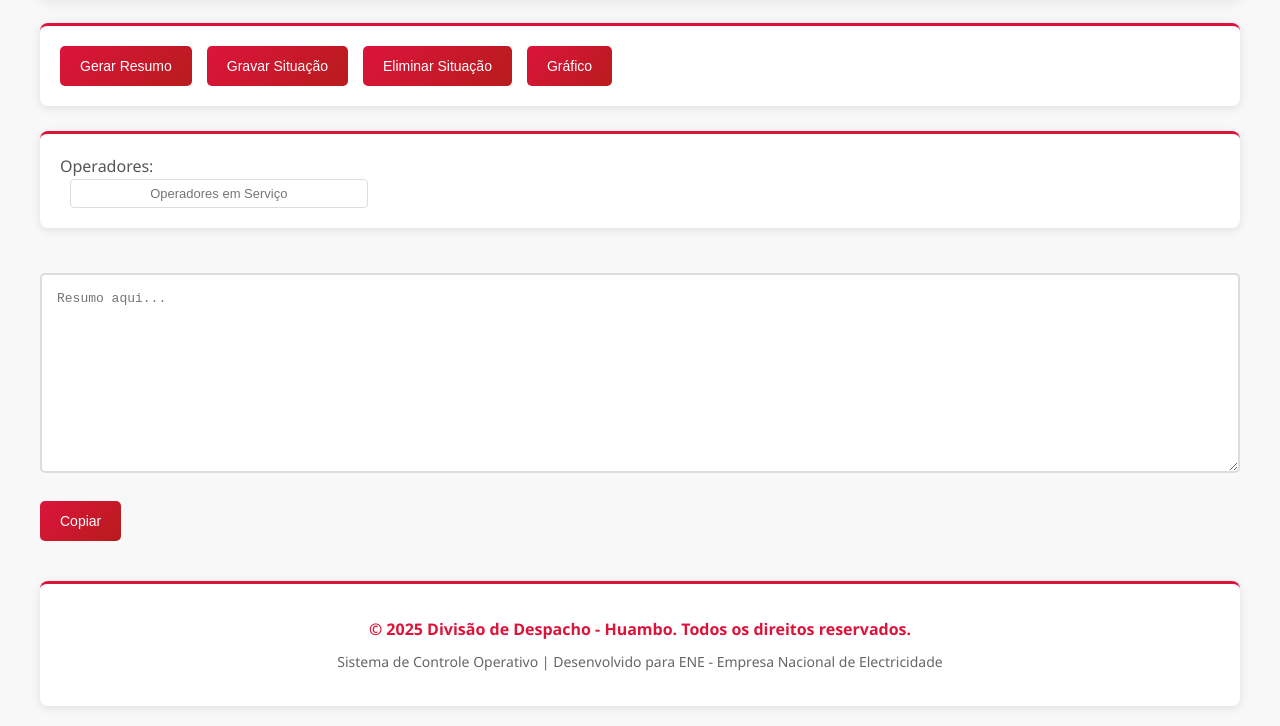
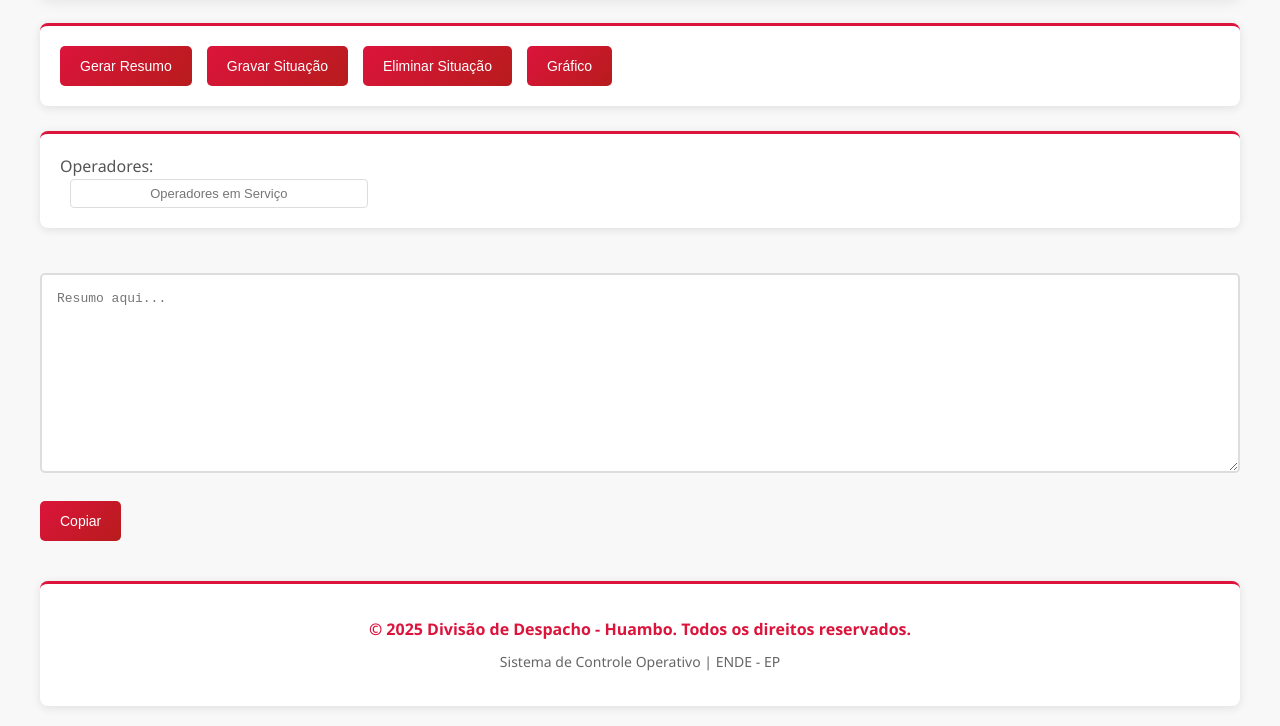
Before and after one commit to Jhunillson/despachohuambo, a plain HTML site: page index.html in a window 1280 px wide. Shown: the part 922-1648 px from the top of the page. Drawn offline with Linux system fonts and the light colour scheme.

Commit message:
Update index.html

```diff
--- a/index.html
+++ b/index.html
@@ -49,7 +49,7 @@
 
     <footer class="copyright">
       <p>&copy; 2025 Divisão de Despacho - Huambo. Todos os direitos reservados.</p>
-      <p>Sistema de Controle Operativo | Desenvolvido para ENE - Empresa Nacional de Electricidade</p>
+      <p>Sistema de Controle Operativo | ENDE - EP</p>
     </footer>
   </div>
 
```
